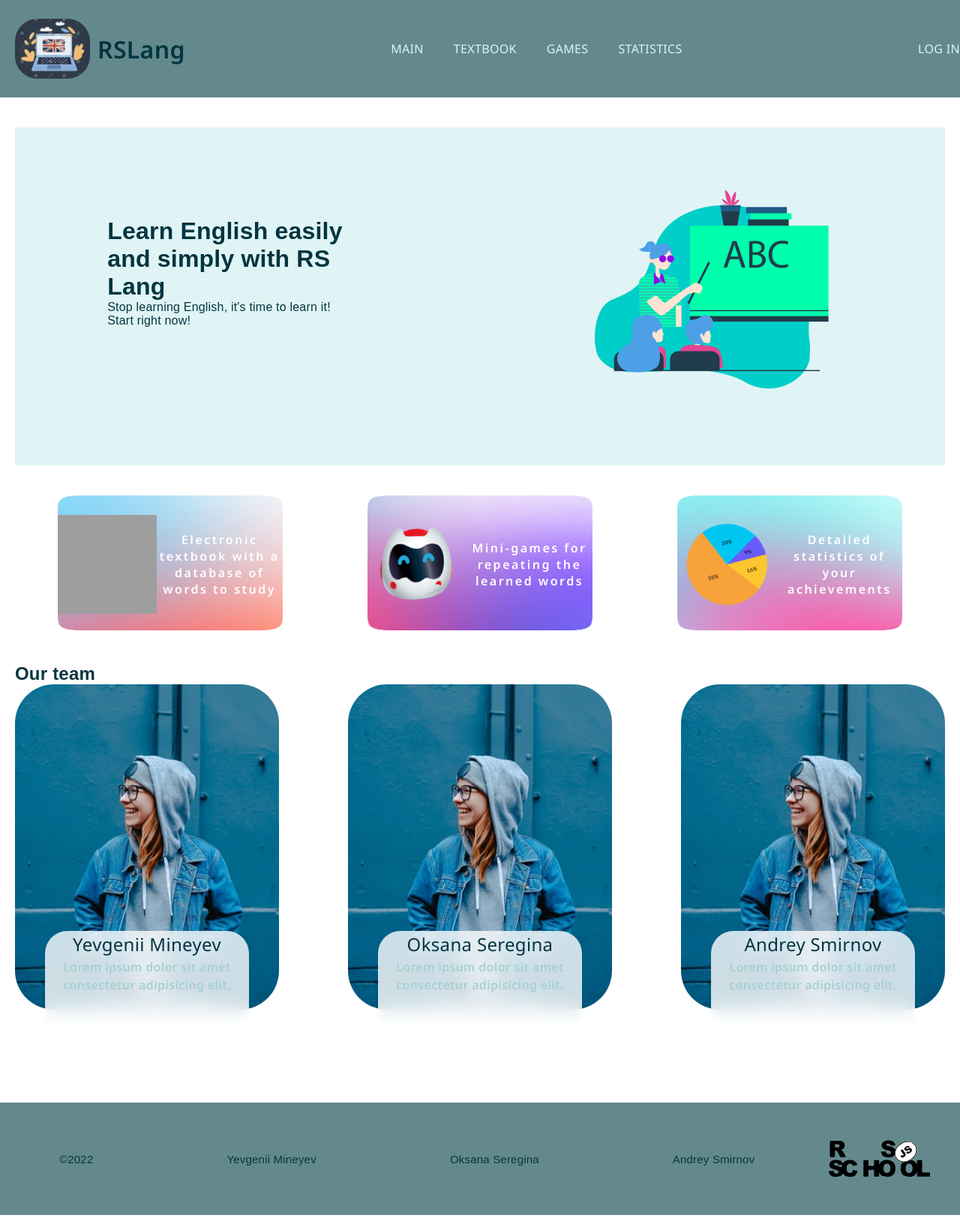
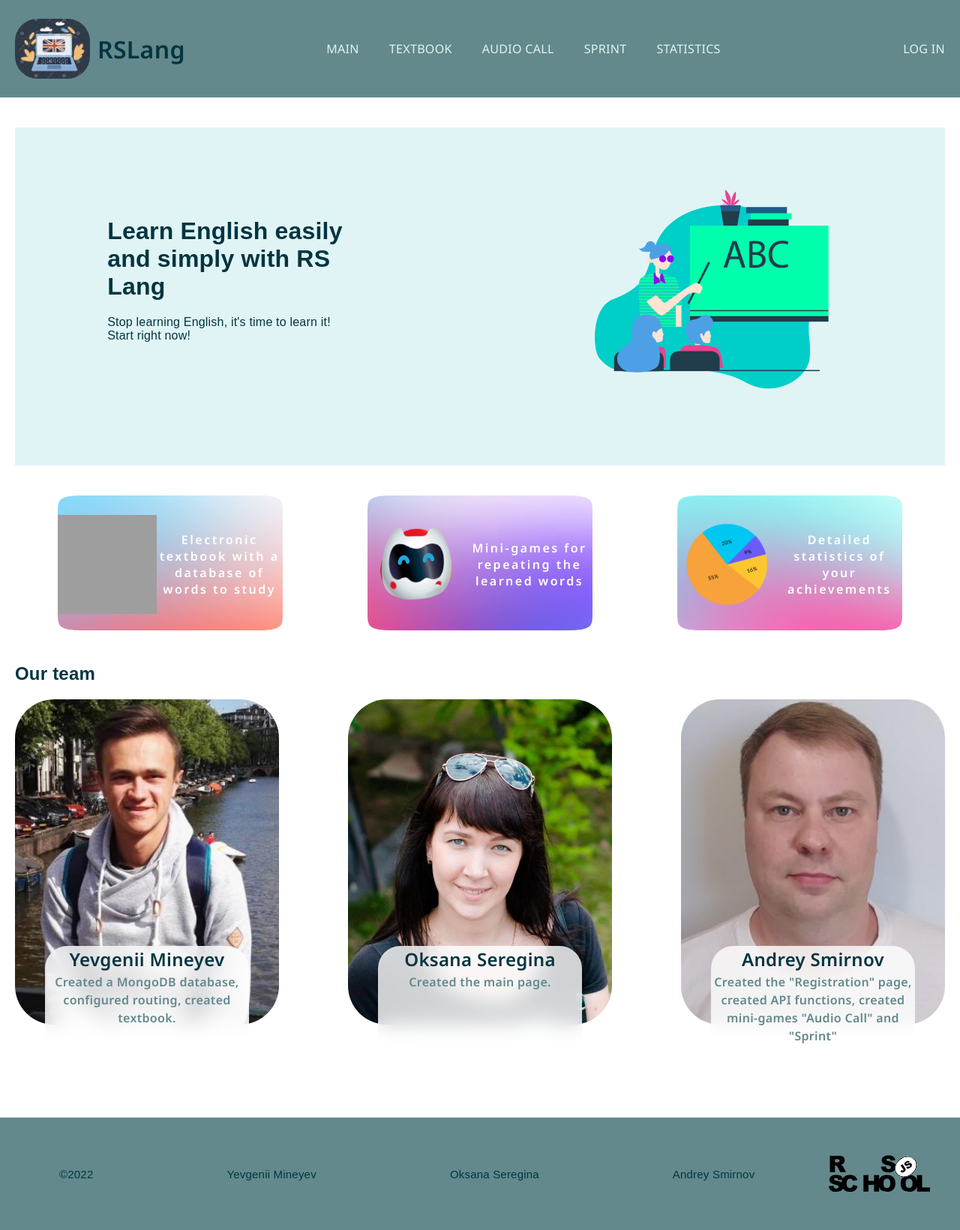
Before and after one commit to fromarys/rslang, a website built with webpack: page src/index.html in a window 1280 px wide. Shown: the whole page at 75% size. Built offline with nearby package versions, Linux system fonts and the light colour scheme; grey boxes are pictures that could not be loaded; a web font is replaced by a local one.

Commit message:
feat: add game links to header menu

```diff
--- a/src/app/basic/events/models/header-menu.model.ts
+++ b/src/app/basic/events/models/header-menu.model.ts
@@ -1,7 +1,8 @@
 export enum IHeaderMenu {
   Main = 'MAIN',
   Textbook = 'TEXTBOOK',
-  Games = 'GAMES',
+  AudioCall = 'AUDIO CALL',
+  Sprint = 'SPRINT',
   Statistics = 'STATISTICS',
   Login = 'LOG IN',
   Logout = 'LOGOUT',
--- a/src/app/components/Advantages/advantages.scss
+++ b/src/app/components/Advantages/advantages.scss
@@ -14,6 +14,7 @@
 
   .title-advantages {
     font-size: 2em;
+    margin-bottom: 20px;
   }
 
   .text-advantages {
--- a/src/app/components/CardTeam/card-team.scss
+++ b/src/app/components/CardTeam/card-team.scss
@@ -29,7 +29,7 @@
     text-decoration: none;
 
     .name-person {
-      font-weight: 500;
+      font-weight: 700;
       font-size: 24px;
       line-height: 36px;
       color: $dark-blue;
@@ -40,6 +40,6 @@
     font-weight: 600;
     font-size: 16px;
     line-height: 24px;
-    color: $blue;
+    color: $bluish-grey;
   }
 }
--- a/src/app/components/Header/header.scss
+++ b/src/app/components/Header/header.scss
@@ -59,7 +59,7 @@ header a {
   }
 }
 
-.log-in {
-  text-transform: uppercase;
+.condition {
   margin-right: 20px;
+  margin-left: 15px;
 }
--- a/src/app/components/Header/header.ts
+++ b/src/app/components/Header/header.ts
@@ -27,10 +27,10 @@ export class Header extends BaseComponent {
     if (this.auth.isAuthorized()) {
       this.authButton.setAttribute('autorized', '');
       const { name } = await this.getUser();
-      this.authButton.innerHTML = `${name} <a href="#"><span>${IHeaderMenu.Logout}</span></a>`;
+      this.authButton.innerHTML = `${name} <a href="#" class="condition"><span>${IHeaderMenu.Logout}</span></a>`;
     } else {
       this.authButton.removeAttribute('autorized');
-      this.authButton.innerHTML = `<a href="#${ERoutes.auth}"><span>${IHeaderMenu.Login}</span></a>`;
+      this.authButton.innerHTML = `<a href="#${ERoutes.auth}" class="condition"><span>${IHeaderMenu.Login}</span></a>`;
     }
   }
 
--- a/src/app/components/Header/header.view.ts
+++ b/src/app/components/Header/header.view.ts
@@ -20,8 +20,11 @@ export function getTemplate(menu: typeof IHeaderMenu): string {
               <div data-id="${menu.Textbook}" class="item">
                 <a href="#${ERoutes.textbook}"><span>${menu.Textbook}</span></a>
               </div>
-              <div data-id="${menu.Games}" class="item">
-                <a href="#${ERoutes.audiocall}"><span>${menu.Games}</span></a>
+              <div data-id="${menu.AudioCall}" class="item">
+                <a href="#${ERoutes.audiocall}"><span>${menu.AudioCall}</span></a>
+              </div>
+              <div data-id="${menu.Sprint}" class="item">
+                <a href="#${ERoutes.sprint}"><span>${menu.Sprint}</span></a>
               </div>
               <div data-id="${menu.Statistics}" class="item">
                 <a href="#${ERoutes.statistics}"><span>${menu.Statistics}</span></a>
--- a/src/app/components/Main/constants.ts
+++ b/src/app/components/Main/constants.ts
@@ -14,7 +14,7 @@ export const CARD_OPPORTUNITIES: ICardOpportunities[] = [
     srcBackgr: '../public/static/card-backgr2.jpeg',
     srcIcon: '../public/static/play.png',
     text: 'Mini-games for repeating the learned words',
-    id: IHeaderMenu.Games,
+    id: IHeaderMenu.AudioCall,
     route: ERoutes.audiocall,
   },
   {
@@ -28,21 +28,21 @@ export const CARD_OPPORTUNITIES: ICardOpportunities[] = [
 
 export const CARD_TEAM: ICardTeam[] = [
   {
-    srcPerson: '../public/static/person.jpg',
+    srcPerson: '../public/static/yevgenii-foto.jpg',
     hrefPerson: 'https://github.com/fromarys',
     namePerson: 'Yevgenii Mineyev',
-    donePerson: 'Lorem ipsum dolor sit amet consectetur adipisicing elit.',
+    donePerson: 'Created a MongoDB database, configured routing, created textbook.',
   },
   {
-    srcPerson: '../public/static/person.jpg',
+    srcPerson: '../public/static/oksana-foto.jpg',
     hrefPerson: 'https://github.com/OksanaSeregina',
     namePerson: 'Oksana Seregina',
-    donePerson: 'Lorem ipsum dolor sit amet consectetur adipisicing elit.',
+    donePerson: 'Created the main page.',
   },
   {
-    srcPerson: '../public/static/person.jpg',
+    srcPerson: '../public/static/andrey-foto.jpg',
     hrefPerson: 'https://github.com/Andronio2',
     namePerson: 'Andrey Smirnov',
-    donePerson: 'Lorem ipsum dolor sit amet consectetur adipisicing elit.',
+    donePerson: 'Created the "Registration" page, created API functions, created mini-games "Audio Call" and "Sprint"',
   },
 ];
--- a/src/app/components/Main/main.scss
+++ b/src/app/components/Main/main.scss
@@ -19,6 +19,10 @@ main {
 .our-team {
   padding: 0 20px;
 
+  .title-team {
+    margin-bottom: 20px;
+  }
+
   .container-team {
     display: flex;
     justify-content: space-between;
--- /dev/null
+++ b/src/app/pages/MiniGamesPage/index.ts
@@ -0,0 +1 @@
+export * from './mini-games';
--- /dev/null
+++ b/src/app/pages/MiniGamesPage/mini-games.scss
@@ -0,0 +1,2 @@
+@import '../../../styles/variables/variables.scss';
+@import '../../../styles/mixins/mixins.scss';
```
Also changed, not shown: src/app/pages/MiniGamesPage/mini-games.view.ts (added, +23 -0 lines), public/static/andrey-foto.jpg (added), public/static/oksana-foto.jpg (added), public/static/person.jpg (deleted), public/static/yevgenii-foto.jpg (added), src/app/pages/MiniGamesPage/mini-games.ts (added).
